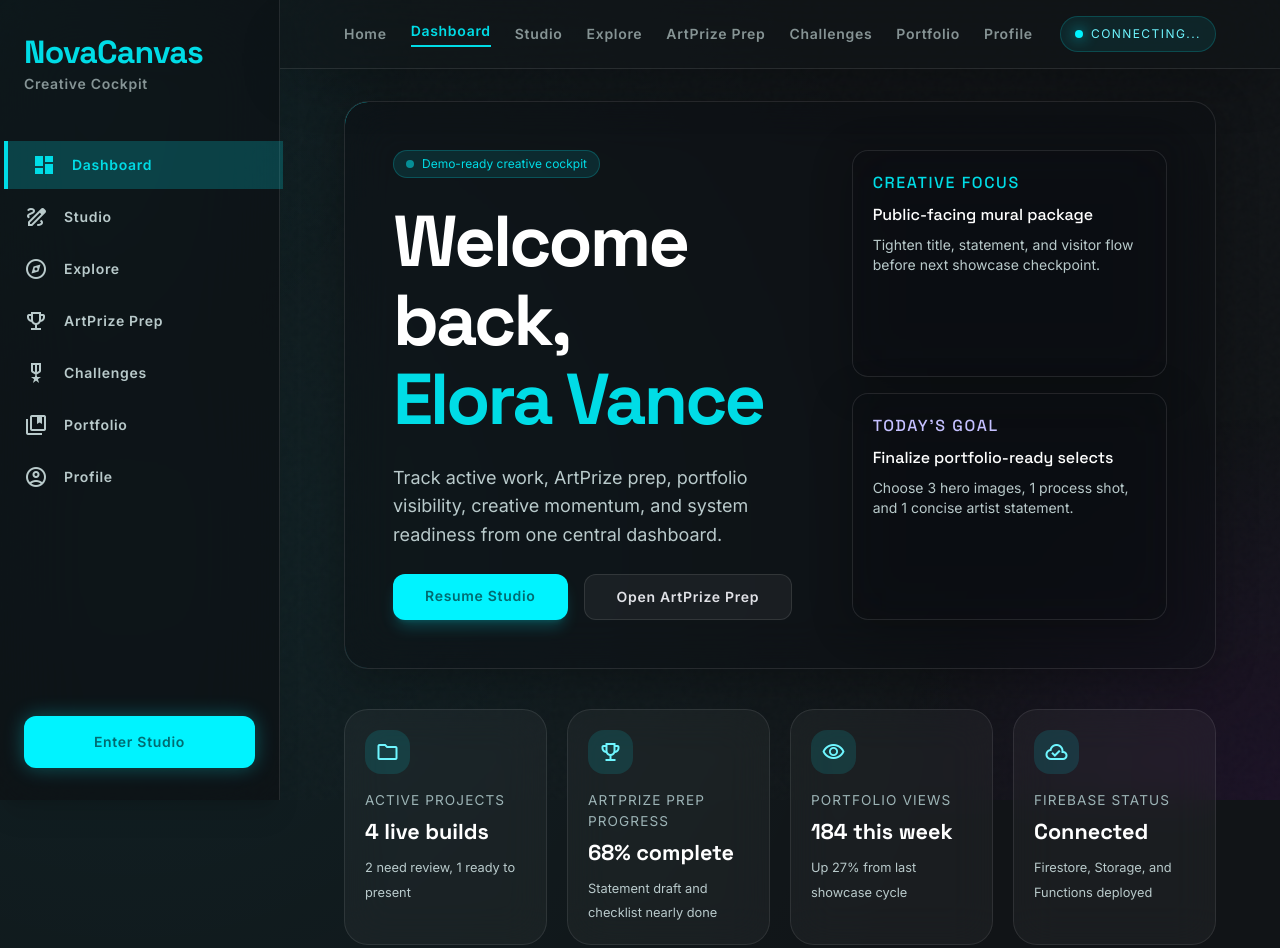
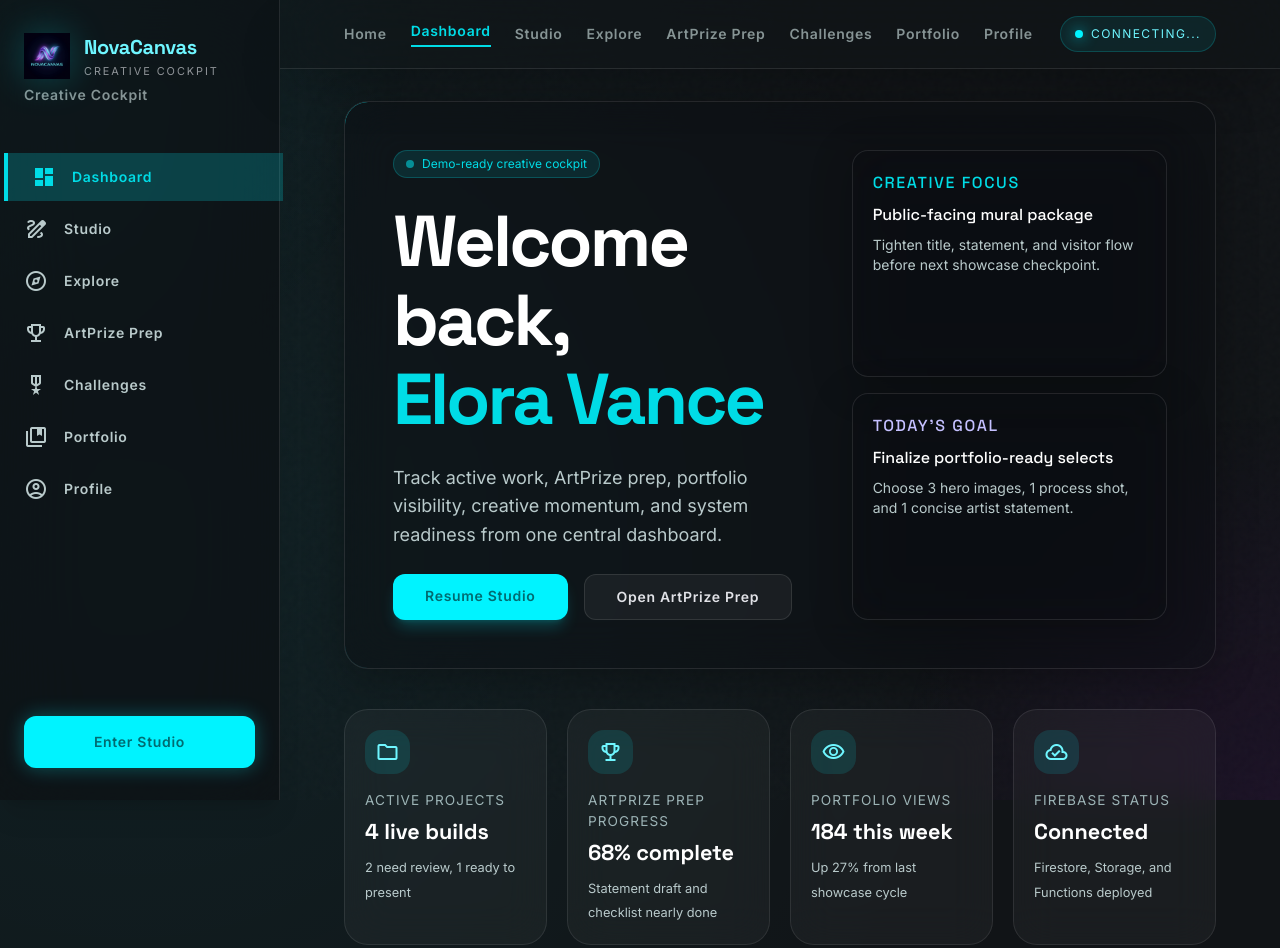
Before and after one commit to Bparker81597/novacanvas, a plain HTML site: page docs/dashboard.html in a window 1280 px wide. Shown: the top 948 px of the page. Drawn offline with nearby package versions, Linux system fonts and the light colour scheme; no server answers.

Commit message:
Add NovaCanvas logo across site branding

```diff
--- a/docs/app.css
+++ b/docs/app.css
@@ -88,6 +88,40 @@ body {
   padding-bottom: 0.25rem;
 }
 
+.site-brand {
+  display: inline-flex;
+  align-items: center;
+  gap: 0.85rem;
+}
+
+.site-brand__logo {
+  width: 2.9rem;
+  height: 2.9rem;
+  object-fit: contain;
+  filter: drop-shadow(0 0 18px rgba(0, 243, 255, 0.22));
+}
+
+.site-brand__wordmark {
+  display: flex;
+  flex-direction: column;
+  gap: 0.08rem;
+}
+
+.site-brand__title {
+  font-family: "Space Grotesk", sans-serif;
+  font-size: 1.25rem;
+  font-weight: 700;
+  letter-spacing: -0.02em;
+  color: #6ff6ff;
+}
+
+.site-brand__subtitle {
+  font-size: 0.68rem;
+  letter-spacing: 0.18em;
+  text-transform: uppercase;
+  color: rgba(225, 226, 231, 0.62);
+}
+
 .page-shell {
   position: relative;
 }
@@ -127,6 +161,15 @@ body {
 @media (max-width: 767px) {
   body {
     padding-bottom: 5rem;
+  }
+
+  .site-brand__logo {
+    width: 2.4rem;
+    height: 2.4rem;
+  }
+
+  .site-brand__subtitle {
+    display: none;
   }
 }
 
--- a/docs/dashboard.html
+++ b/docs/dashboard.html
@@ -17,7 +17,13 @@
     <div class="relative z-10 flex min-h-screen">
       <aside class="fixed left-0 top-0 hidden h-full w-[280px] flex-col border-r border-white/10 bg-surface-container-lowest/60 py-8 shadow-xl backdrop-blur-2xl md:flex">
         <div class="mb-12 px-6">
-          <a class="font-headline-md text-headline-md font-bold tracking-tight text-primary-fixed-dim" href="./index.html">NovaCanvas</a>
+          <a class="site-brand" href="./index.html">
+            <img class="site-brand__logo" src="./assets/novacanvas-brand-logo.png" alt="NovaCanvas logo">
+            <span class="site-brand__wordmark">
+              <span class="site-brand__title">NovaCanvas</span>
+              <span class="site-brand__subtitle">Creative Cockpit</span>
+            </span>
+          </a>
           <p class="font-label-md text-label-md text-on-surface-variant/70">Creative Cockpit</p>
         </div>
         <nav class="flex-grow space-y-1">
@@ -38,7 +44,12 @@
         <header class="sticky top-0 z-40 border-b border-white/10 bg-surface/40 shadow-2xl backdrop-blur-2xl">
           <div class="mx-auto flex w-full max-w-container-max items-center justify-between px-6 py-4 md:px-margin-desktop">
             <div class="flex items-center gap-8">
-              <a class="md:hidden font-headline-md text-headline-md text-primary-fixed-dim" href="./index.html">NovaCanvas</a>
+              <a class="site-brand md:hidden" href="./index.html">
+                <img class="site-brand__logo" src="./assets/novacanvas-brand-logo.png" alt="NovaCanvas logo">
+                <span class="site-brand__wordmark">
+                  <span class="site-brand__title">NovaCanvas</span>
+                </span>
+              </a>
               <nav class="hidden items-center gap-6 xl:flex">
                 <a class="font-label-md text-label-md text-on-surface-variant/70 hover:text-on-surface" href="./index.html">Home</a>
                 <a class="active-nav font-label-md text-label-md" href="./dashboard.html">Dashboard</a>
```
Also changed, not shown: docs/artprize.html (+7 -1 lines), docs/challenges.html (+7 -1 lines), docs/explore.html (+7 -1 lines), docs/index.html (+7 -1 lines), docs/profile.html (+7 -1 lines), docs/studio.html (+7 -1 lines), docs/assets/novacanvas-brand-logo.png (added).
